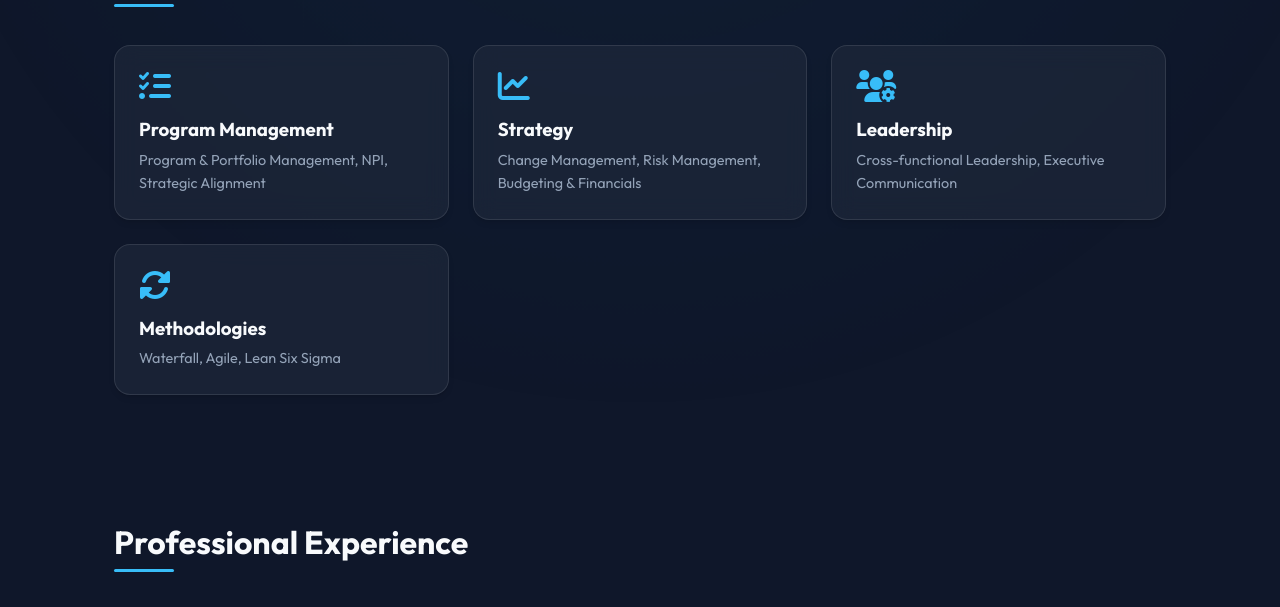
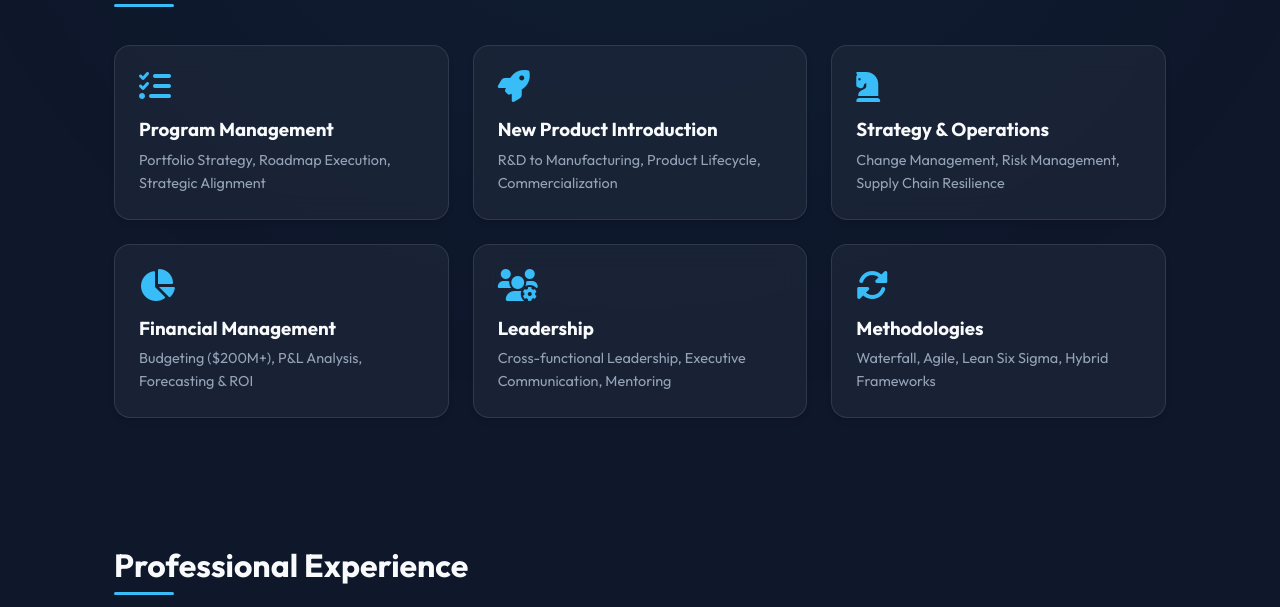
Before and after one commit to ChrisUFO/charrison.us, a website: page public/index.html in a window 1280 px wide. Shown: the part 735-1342 px from the top of the page. Drawn offline with Linux system fonts and the light colour scheme.

Commit message:
Expand Core Competencies to 6 cards

```diff
--- a/public/index.html
+++ b/public/index.html
@@ -82,25 +82,41 @@
     <section id="about" class="section">
       <h2 class="section-title">Core Competencies</h2>
       <div class="skills-grid">
+        <!-- 1. Program Management -->
         <div class="glass-card skill-card">
           <i class="fas fa-tasks"></i>
           <h3>Program Management</h3>
-          <p>Program & Portfolio Management, NPI, Strategic Alignment</p>
+          <p>Portfolio Strategy, Roadmap Execution, Strategic Alignment</p>
         </div>
+        <!-- 2. New Product Introduction -->
         <div class="glass-card skill-card">
-          <i class="fas fa-chart-line"></i>
-          <h3>Strategy</h3>
-          <p>Change Management, Risk Management, Budgeting & Financials</p>
+          <i class="fas fa-rocket"></i>
+          <h3>New Product Introduction</h3>
+          <p>R&D to Manufacturing, Product Lifecycle, Commercialization</p>
         </div>
+        <!-- 3. Strategy -->
+        <div class="glass-card skill-card">
+          <i class="fas fa-chess-knight"></i>
+          <h3>Strategy & Operations</h3>
+          <p>Change Management, Risk Management, Supply Chain Resilience</p>
+        </div>
+        <!-- 4. Financials -->
+        <div class="glass-card skill-card">
+          <i class="fas fa-chart-pie"></i>
+          <h3>Financial Management</h3>
+          <p>Budgeting ($200M+), P&L Analysis, Forecasting & ROI</p>
+        </div>
+        <!-- 5. Leadership -->
         <div class="glass-card skill-card">
           <i class="fas fa-users-cog"></i>
           <h3>Leadership</h3>
-          <p>Cross-functional Leadership, Executive Communication</p>
+          <p>Cross-functional Leadership, Executive Communication, Mentoring</p>
         </div>
+        <!-- 6. Methodologies -->
         <div class="glass-card skill-card">
           <i class="fas fa-sync-alt"></i>
           <h3>Methodologies</h3>
-          <p>Waterfall, Agile, Lean Six Sigma</p>
+          <p>Waterfall, Agile, Lean Six Sigma, Hybrid Frameworks</p>
         </div>
       </div>
     </section>
```
